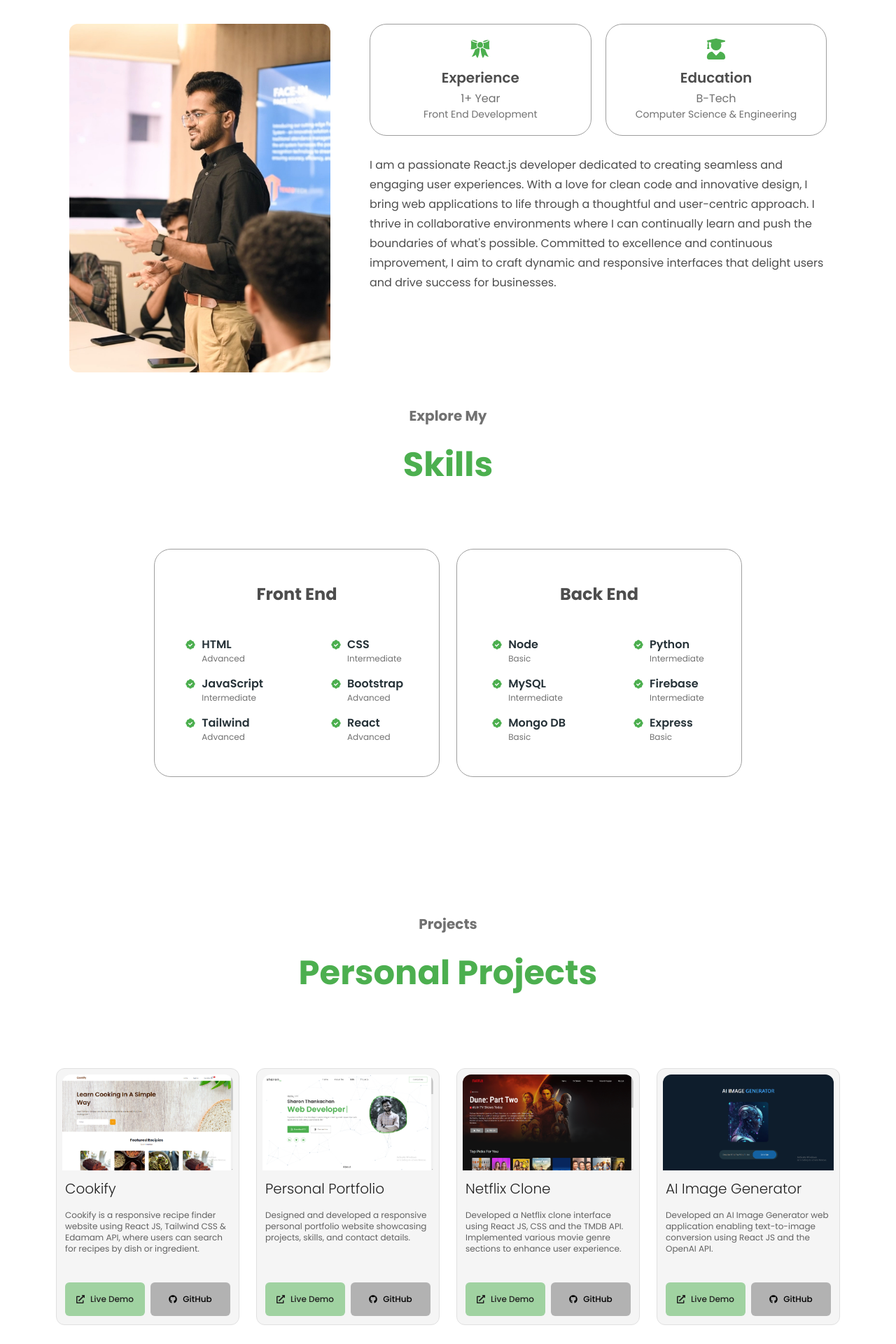
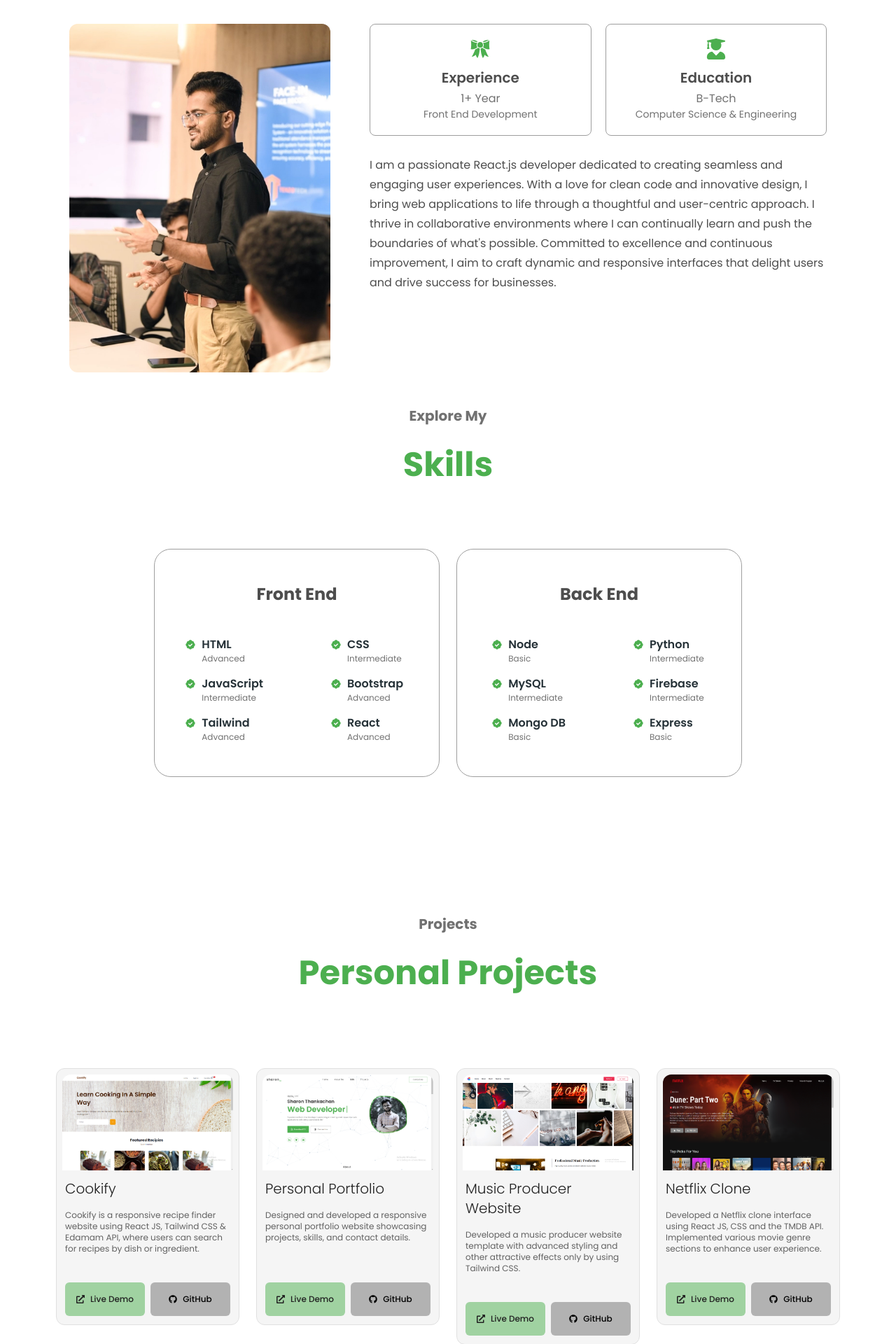
Before and after one commit to sharonthankachan/Sharon-Portfolio-Website, a React (Vite) app: page / in a window 1280 px wide. Shown: the part 880-2800 px from the top of the page at 70% size. Built offline with nearby package versions, Linux system fonts and the light colour scheme.

Commit message:
new changes

```diff
--- a/src/Components/LandingPage/AboutMe/AboutCard.jsx
+++ b/src/Components/LandingPage/AboutMe/AboutCard.jsx
@@ -4,7 +4,7 @@ import { useState } from 'react';
 const AboutCard = ({icon,topic,desc1,desc2,...rest}) => {
 
   return (
-    <div className="border bg-white border-gray-500 rounded-3xl w-full px-3 py-5" {...rest}>
+    <div className="border bg-white border-gray-500 rounded-lg w-full px-3 py-5" {...rest}>
       <h1 className="flex justify-center mb-1 text-3xl pb-2 text-greenPrimary">{icon}</h1>
       <h4 className="font-semibold mb-1 text-xl text-neutralDGrey text-center">{topic}</h4>
       <p className="text-center text-neutralGrey">{desc1}</p>
--- a/src/Components/LandingPage/AboutMe/AboutMe.jsx
+++ b/src/Components/LandingPage/AboutMe/AboutMe.jsx
@@ -11,7 +11,7 @@ import AboutCard from "./AboutCard";
 const AboutMe = ({id}) => {
   return (
     <section className="pt-1" id={id}>
-      <div className=" mx-auto max-w-[1900px]" >
+      <div className=" mx-auto max-w-[1800px]" >
       <div
         className="mt-24"
         data-aos="fade-in"
--- a/src/Components/LandingPage/ContactMe/ContactMe.jsx
+++ b/src/Components/LandingPage/ContactMe/ContactMe.jsx
@@ -78,7 +78,7 @@ const ContactMe = ({ id }) => {
           </Alert>
         </Snackbar>
         <div className="container text-center">
-          <Typography
+          {/* <Typography
             variant="h5"
             color="blue-gray"
             className="mb-4 md:text-xl text-neutralGrey lg:text-2xl"
@@ -97,7 +97,24 @@ const ContactMe = ({ id }) => {
             data-aos-delay="400"
           >
             Contact Me
-          </Typography>
+          </Typography> */}
+          <div className="">
+          <h1
+            className="text-neutralGrey md:text-xl mt-12 font-bold text-center"
+            data-aos="fade-right"
+            data-aos-duration="900"
+          >
+           Get In Touch
+          </h1>
+          <h1
+            className=" mt-8 md:text-5xl text-greenPrimary text-3xl font-bold text-center"
+            data-aos="fade-right"
+            data-aos-duration="900"
+            data-aos-delay="400"
+          >
+            Contact Me
+          </h1>
+        </div>
           <div className="mt-20 gap-y-6 md:flex justify-center lg:gap-24 md:gap-12">
             <div className="flex justify-center mb-8">
               <div className="space-y-3 flex flex-col">
--- a/src/Components/Projects/Projects.jsx
+++ b/src/Components/Projects/Projects.jsx
@@ -1,14 +1,14 @@
 import React from "react";
 import ProjectCard from "../Projects/ProjectCard";
 import cookify from "../../assets/cookify.png";
-import ai_image_generator from "../../assets/ai_image_generator.png";
+import music_producer from "../../assets/music_producer.png";
 import netflix_clone from "../../assets/netflix-clone.png";
 import portfolio from "../../assets/portfolio2.png";
 
 const Projects = ({id}) => {
   return (
     <section className="pt-1" id={id}>
-      <div className="mx-auto max-w-[1900px]">
+      <div className="mx-auto max-w-[1650px]">
       <div className="lg:mx-20 md:mx-12 mx-6">
         <div className="md:mt-32 mt-24">
           <h1
@@ -46,6 +46,19 @@ const Projects = ({id}) => {
               gitHubLink="https://github.com/sharonthankachan/Sharon-Portfolio-Website"
             />
           </div>
+          <div
+            data-aos="fade-up"
+            data-aos-delay="1000"
+            data-aos-duration="1000"
+          >
+            <ProjectCard
+              title="Music Producer Website"
+              description="Developed a music producer website template with advanced styling and other attractive effects only by using Tailwind CSS."
+              image={music_producer}
+              liveLink="https://sharon-music-producer.vercel.app/"
+              gitHubLink="https://github.com/sharonthankachan/Music-Producer-Website"
+            />
+          </div>
           <div data-aos="fade-up" data-aos-delay="800" data-aos-duration="1000">
             <ProjectCard
               title="Netflix Clone"
@@ -55,19 +68,7 @@ const Projects = ({id}) => {
               gitHubLink="https://github.com/sharonthankachan/Netflix-Clone"
             />
           </div>
-          <div
-            data-aos="fade-up"
-            data-aos-delay="1000"
-            data-aos-duration="1000"
-          >
-            <ProjectCard
-              title="AI Image Generator"
-              description="Developed an AI Image Generator web application enabling text-to-image conversion using React JS and the OpenAI API."
-              image={ai_image_generator}
-              liveLink="https://ai-image-generator-sharon.netlify.app/"
-              gitHubLink="https://github.com/sharonthankachan/AI_Image_Generator"
-            />
-          </div>
+
         </div>
       </div>
       </div>
```
Also changed, not shown: src/assets/music_producer.png (added), 1 other file (tests, documents, lock files or other folders).
